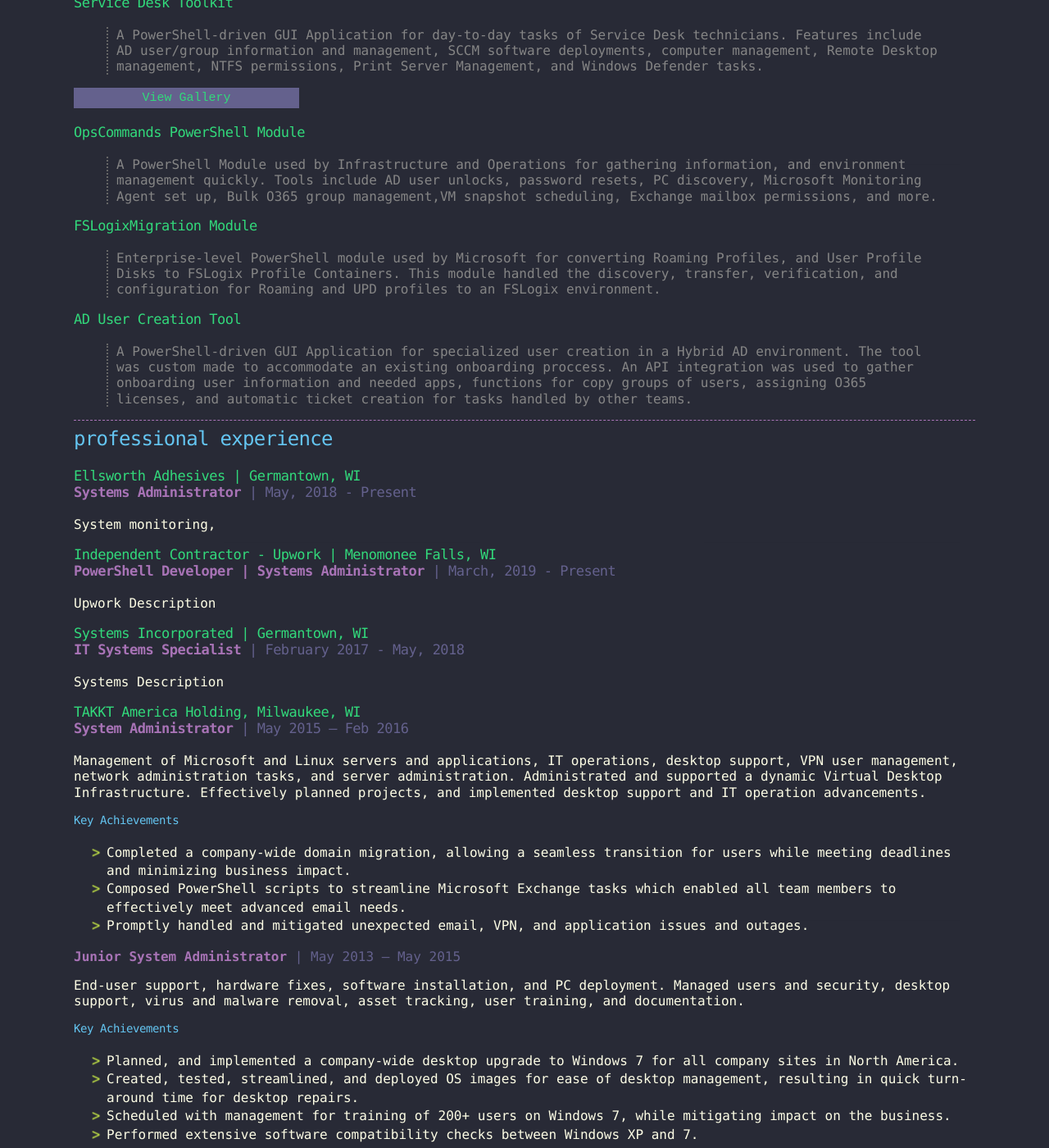
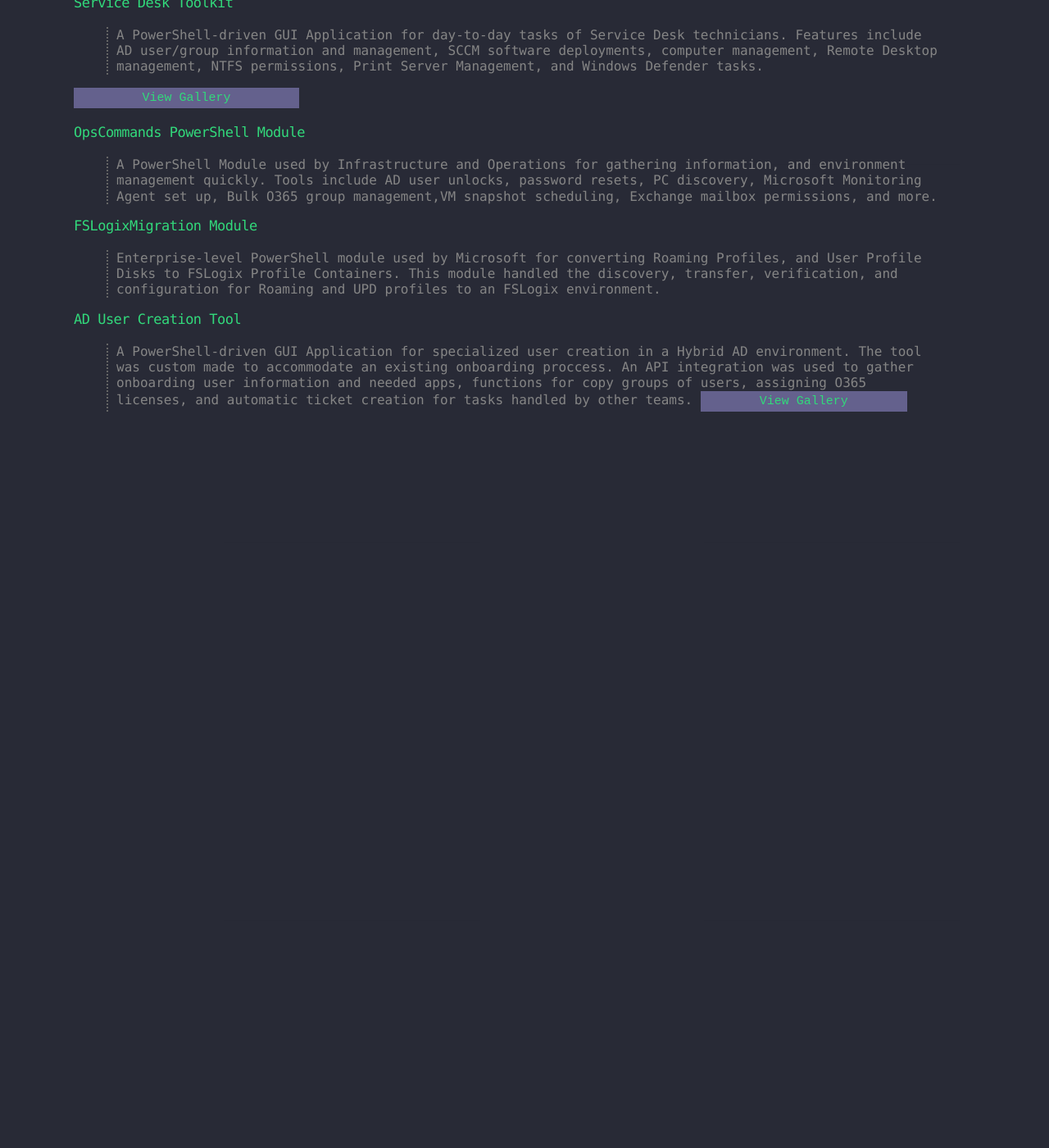
Before and after one commit to DomRRuggeri/DomRRuggeri.github.io, a Jekyll site: the page built from index.md, in a window 1280 px wide and 1400 px high, scrolled down 722 px. Shown: the whole window at 82% size. Built offline with Jekyll 4.4.1, drawn with Linux system fonts in a browser that asks for light colours; after the commit the page ends 1244 px from its top, so only the background shows below that; some of the changed text lies outside the part shown.

Commit message:
puterthere

```diff
--- a/index.md
+++ b/index.md
@@ -288,6 +287,13 @@
 
 ### AD User Creation Tool
 >A PowerShell-driven GUI Application for specialized user creation in a Hybrid AD environment. The tool was custom made to accommodate an existing onboarding proccess. An API integration was used to gather onboarding user information and needed apps, functions for copy groups of users, assigning O365 licenses, and automatic ticket creation for tasks handled by other teams.
+<button class="collapsible">View Gallery</button>
+<div class="content">
+
+<html>
+<head>
+<meta name="viewport" content="width=device-width, initial-scale=1">
+<style>
 
 * * *
 
```
Also changed, not shown: other parts of index.md (+0 -1 lines), assets/images/UserCreator/365lic.png (added), assets/images/UserCreator/Groups.png (added), assets/images/UserCreator/Main.png (added), assets/images/UserCreator/OU.png (added).
